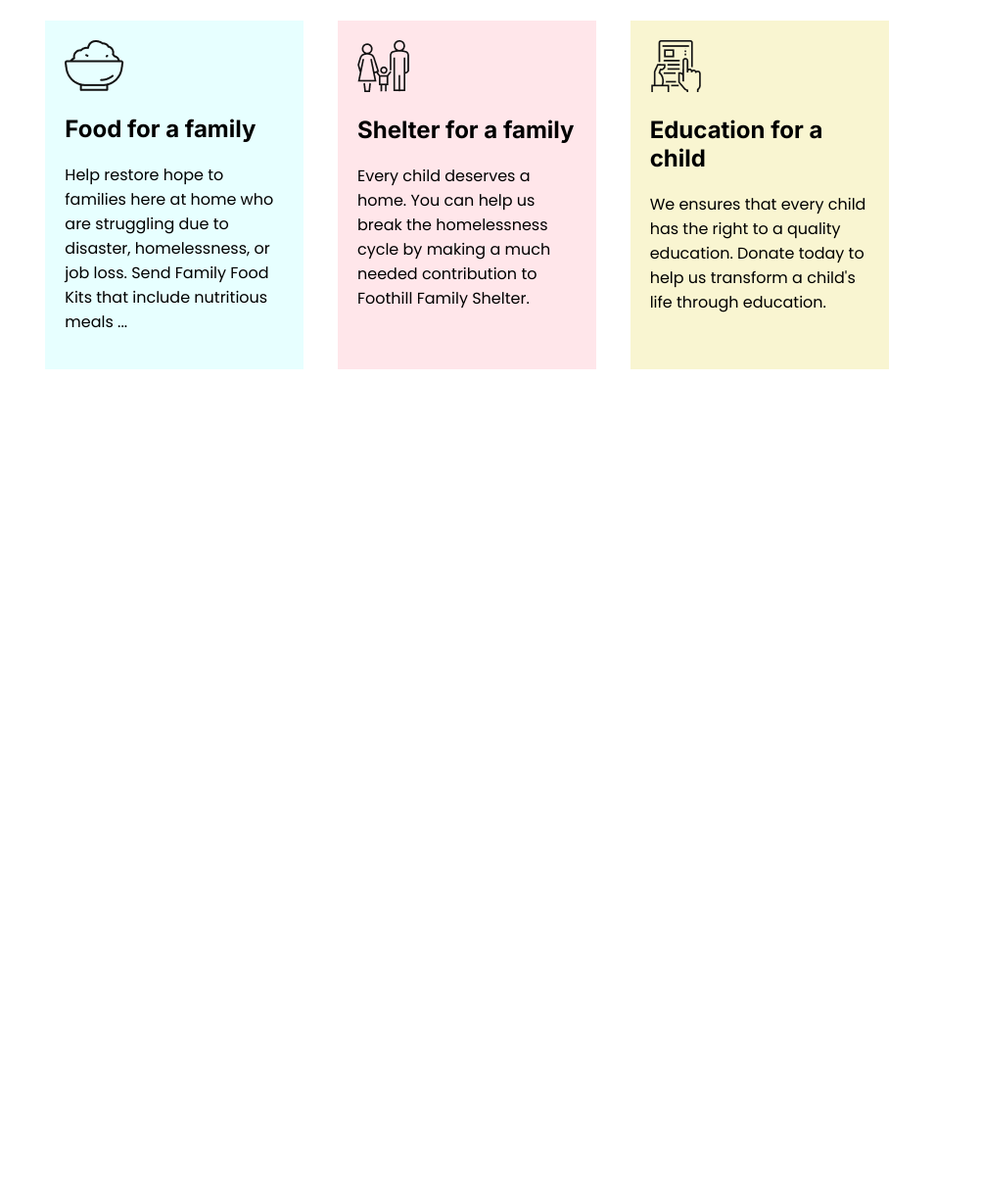
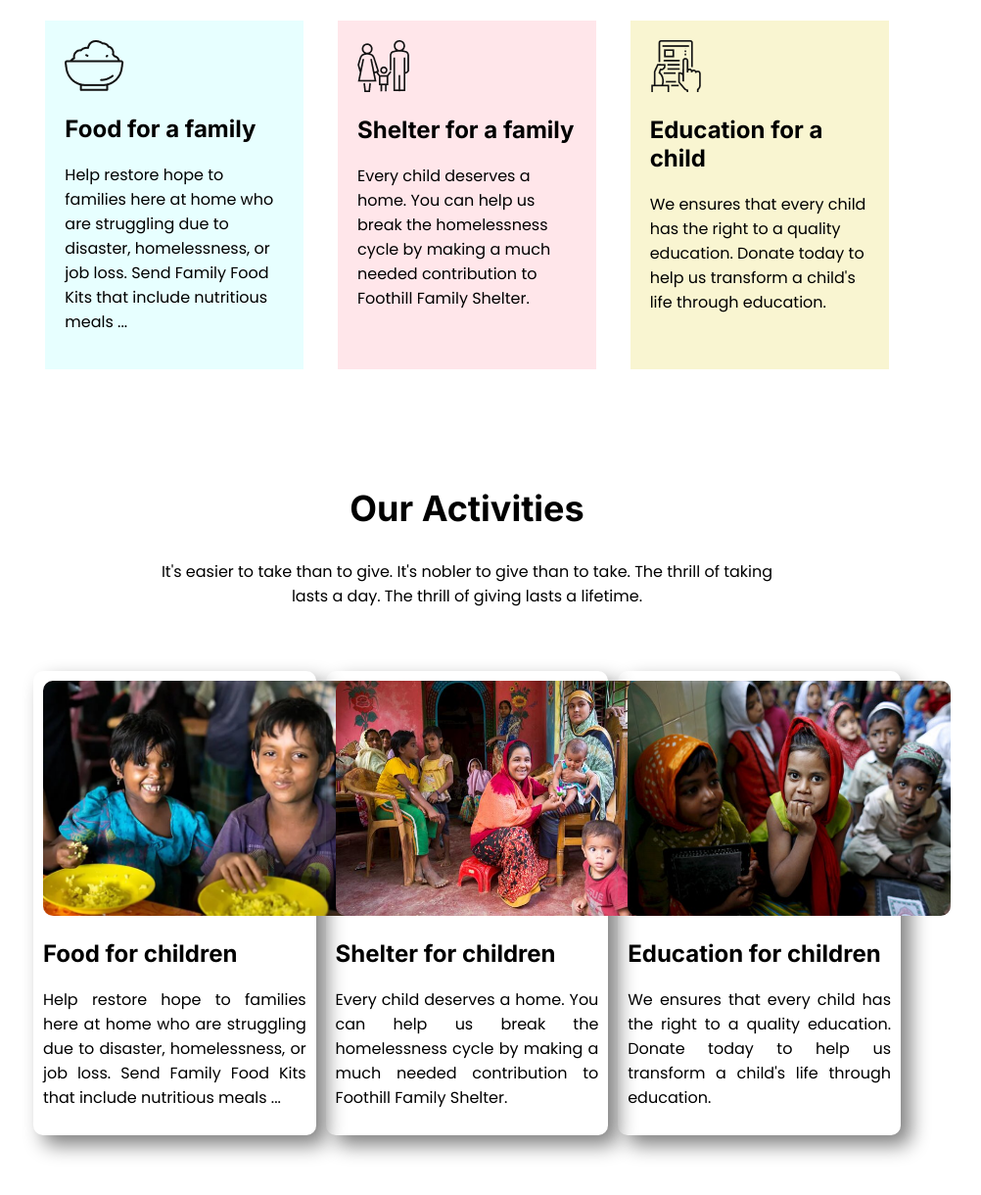
Before and after one commit to Ziaul-hasan/donate_for_children, a plain HTML site: page index.html in a window 1280 px wide. Shown: the part 1576-2796 px from the top of the page at 98% size, without its empty margins (163-1165 px from the left). Before the commit the page ends 2035 px from the top, so only its background shows below. Drawn offline with Linux system fonts and the light colour scheme.

Commit message:
last form

```diff
--- a/index.html
+++ b/index.html
@@ -66,5 +66,44 @@
             </div>
         </div>
     </section>
+    <section>
+        <div class="donate-top">
+            <h1>Our Activities</h1>
+            <p>It's easier to take than to give. It's nobler to give than to take. The thrill of taking lasts a day. The thrill of
+            giving lasts a lifetime.</p>
+        </div>
+        <div class="plan-card">
+            <div class="card ac">
+                <img class="image" src="images/bangladesh-donate.jpg" alt="food">
+                <h1>Food for children</h1>
+                <p>Help restore hope to families here at home who are struggling due to disaster, homelessness, or job loss. Send Family
+                Food Kits that include nutritious meals ...</p>
+            </div>
+            <div class="card ac">
+                <img class="image" src="images/2844776d-b186-3405-a458-5a0a2b29854c.jpg" alt="shelter">
+                <h1>Shelter for children</h1>
+                <p>Every child deserves a home. You can help us break the homelessness cycle by making a much needed contribution to
+                Foothill Family Shelter.</p>
+            </div>
+            <div class="card ac">
+                <img class="image" src="images/Shutterstock_7854408b.jpg" alt="education">
+                <h1>Education for children</h1>
+                <p>We ensures that every child has the right to a quality education. Donate today to help us transform a child's life
+                through education.</p>
+            </div>
+        </div>
+    </section>
+    <section>
+        <div class="donate-top">
+            <h1>Get My Updates</h1>
+            <p>Keep in touch with us to get latest upadates of our activities and donation collection. If you need further inquiry then send and email to us.</p>
+        </div>
+        <div class="donate-form">
+            <form action="#">
+                <input class="submit" type="email" placeholder="@email">
+                <input type="text" placeholder="Subscribe">
+            </form>
+        </div>
+    </section>
 </body>
 </html>
--- a/style.css
+++ b/style.css
@@ -25,6 +25,9 @@ body{
     margin: 0 auto;
     text-align: center;
     vertical-align: middle;
+}
+.top p{
+    margin-bottom: 30px;
 }
 .title{
     font-size: 40px;
@@ -108,3 +111,29 @@ body{
 #khaki{
     background-color: rgba(240, 230, 140, 0.397);
 }
+.image{
+    width:330px;
+    height: 240px;
+    border-radius: 10px;
+}
+.card.ac{
+    box-shadow: 10px 10px 20px gray;
+    width: 30%;
+    margin: 0 auto;
+    padding: 10px;
+    border-radius: 10px;
+}
+.card.ac p{
+    text-align: justify;
+}
+.submit{
+    width: 20%;
+    padding: 10px 30px;
+    text-align: center;
+    border: 1px solid gray;
+    font-size: 16px;
+    font-weight: 300;
+    color: gainsboro;
+    margin: 0;
+
+}
```
Also changed, not shown: images/2844776d-b186-3405-a458-5a0a2b29854c.jpg (added).
